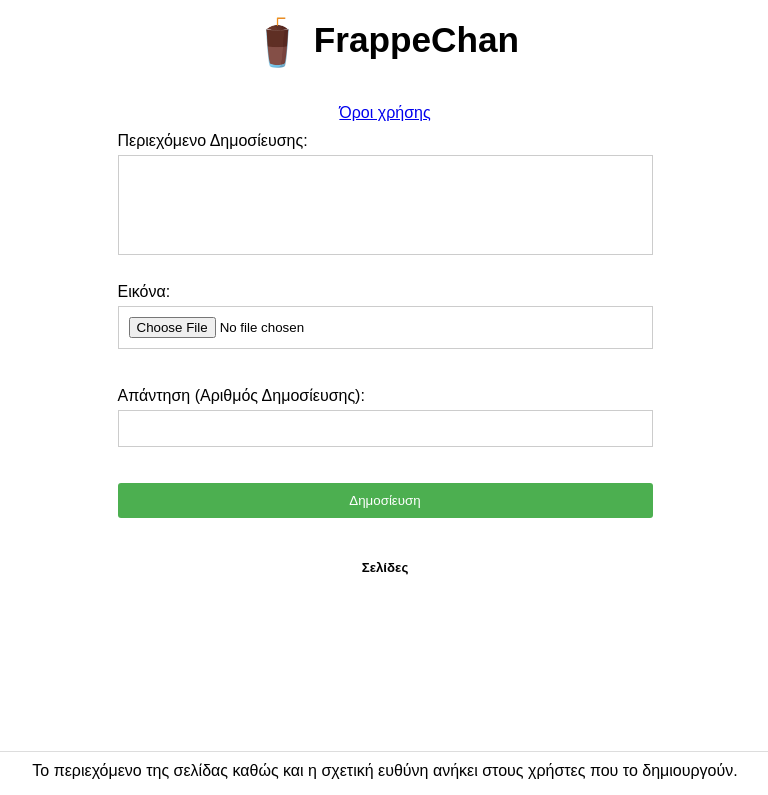
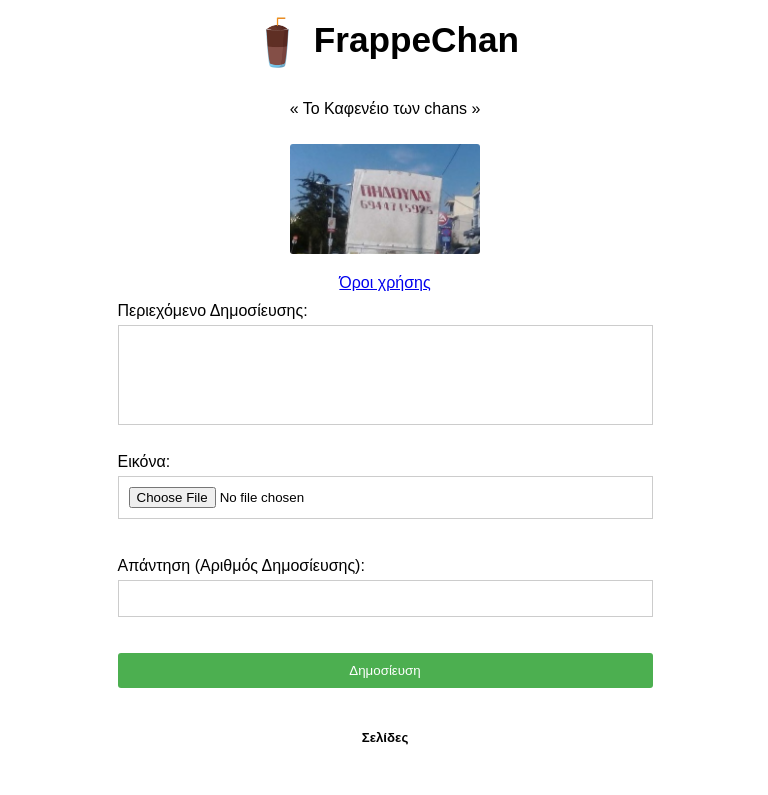
Before and after one commit to xyresh/frappechan, a plain HTML site: page static/index.html in a window 1280 px wide. Shown: the top 795 px of the page, without its empty margins (255-1023 px from the left). Drawn offline with Linux system fonts and the light colour scheme; no server answers.

Commit message:
random image in header

```diff
--- a/static/index.html
+++ b/static/index.html
@@ -11,8 +11,15 @@
 </head>
 <body>
     <header>
-        <img src="img/frappelogo.png" alt="FrappeChan Logo" class="logo">
-        <h1>FrappeChan</h1>
+        <div class="frappedaki">
+            <img src="img/frappelogo.png" alt="FrappeChan Logo" class="logo">
+            <h1>FrappeChan</h1>
+        </div>
+
+    <p>« Το Καφενέιο των chans »</p>
+    <img id="randomImage" alt="" >
+
+
     </header>
     <a href="terms.html" class="ooroi">Όροι χρήσης</a>
     <form id="uploadForm" action="/upload" method="post" enctype="multipart/form-data">
--- a/static/script.js
+++ b/static/script.js
@@ -108,3 +108,21 @@ function changePage(page) {
 }
 
 window.onload = fetchPosts;
+
+    // Array of image URLs
+    const images = [
+        'img/rand/1.jpg',
+        'img/rand/2.jpeg',
+        'img/rand/3.jpeg',
+        'img/rand/4.jpg',
+        // Add more image URLs as needed
+    ];
+
+    // Function to select a random image
+    function getRandomImage() {
+        const randomIndex = Math.floor(Math.random() * images.length);
+        return images[randomIndex];
+    }
+
+    // Set the image source on page load
+    document.getElementById('randomImage').src = getRandomImage();
--- a/static/styles.css
+++ b/static/styles.css
@@ -28,10 +28,26 @@ body {
 
 /* Header Styling */
 header {
+    margin-bottom: 20px; /* Space below the header */
+    display: flex;                /* Use flexbox for header */
+    flex-direction: column;       /* Stack elements vertically */
+    align-items: center;          /* Center all items horizontally */
+    text-align: center;
+}
+
+.frappedaki{
     display: flex;
     align-items: center;
     gap: 10px; /* Adjust space between the logo and the heading */
-    margin-bottom: 20px; /* Space below the header */
+
+}
+
+#randomImage {
+    width: 190px;                 /* Set the width of the image */
+    height: 110px;                /* Set the height of the image */
+    object-fit: cover;            /* Crop the image to fit without stretching */
+    margin-top: 10px;             /* Space above the random image, adjust as needed */
+    border-radius: 3px;
 }
 
 /* Logo Styling */
```
Also changed, not shown: static/terms.html (+5 -2 lines), static/img/rand/1.jpg (added), static/img/rand/2.jpeg (added), static/img/rand/3.jpeg (added), static/img/rand/4.jpg (added), 3 other files.
